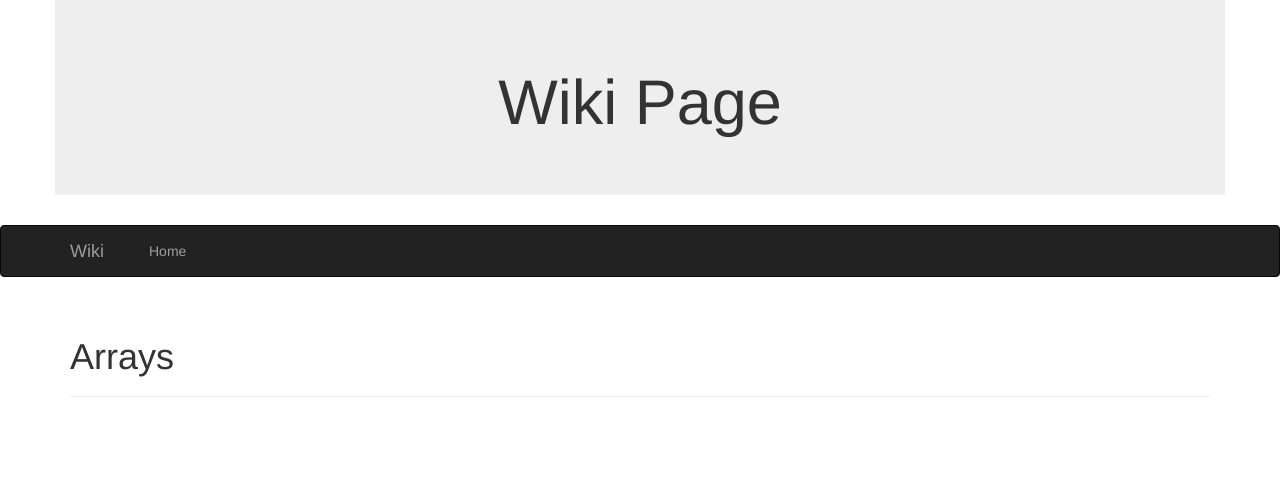
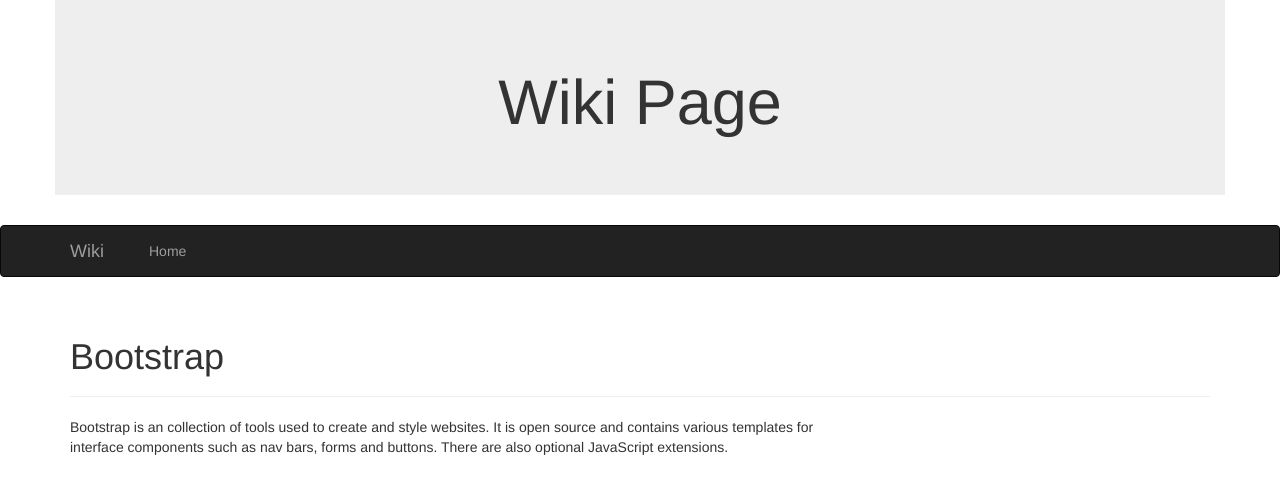
Before and after one commit to Jordan-Meier/wiki-page, a plain HTML site: page bootstrap.html in a window 1280 px wide. Drawn offline with Linux system fonts and the light colour scheme.

Commit message:
Add content(definition) to bootstrap html page.

```diff
--- a/bootstrap.html
+++ b/bootstrap.html
@@ -6,7 +6,7 @@
     <script src= "js/jquery-1.12.0.min.js"></script>
     <script src= "js/scripts.js"></script>
 
-    <title>Arrays</title>
+    <title>Bootstrap</title>
   </head>
   <body>
     <div class="container jumbotron text-center">
@@ -31,13 +31,15 @@
 
     <div class="container">
       <div class="page-header">
-        <h1>Arrays</h1>
+        <h1>Bootstrap</h1>
       </div>
       <div class="row">
-        <div class="col-sm-6">
-
+        <div class="col-sm-8">
+          <p>
+            Bootstrap is an collection of tools used to create and style websites. It is open source and contains various templates for interface components such as nav bars, forms and buttons. There are also optional JavaScript extensions.
+          </p>
         </div>
-        <div class="col-sm-6">
+        <div class="col-sm-4">
 
         </div>
 
```
